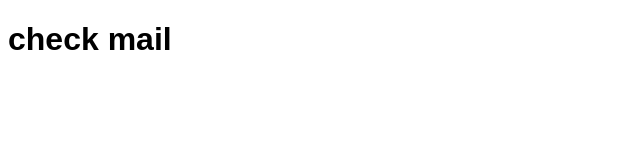
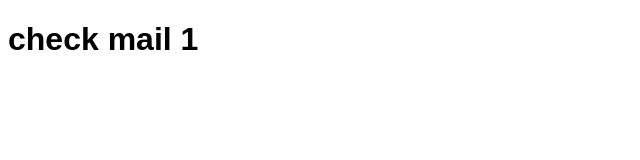
Before and after one commit to gautamdevgrover/simple-jenkins-pipeline, a plain HTML site: page index.html in a window 1280 px wide. Shown: the full height of the page, 0-640 px from the left. Drawn offline with Linux system fonts and the light colour scheme.

Commit message:
check mail 1

```diff
--- a/index.html
+++ b/index.html
@@ -2,6 +2,6 @@
 <html>
   <head><meta charset="utf-8"><title>Hello</title></head>
   <body>
-    <h1 style="font-family: Arial, sans-serif;">check mail</h1>
+    <h1 style="font-family: Arial, sans-serif;">check mail 1</h1>
   </body>
 </html>
```
